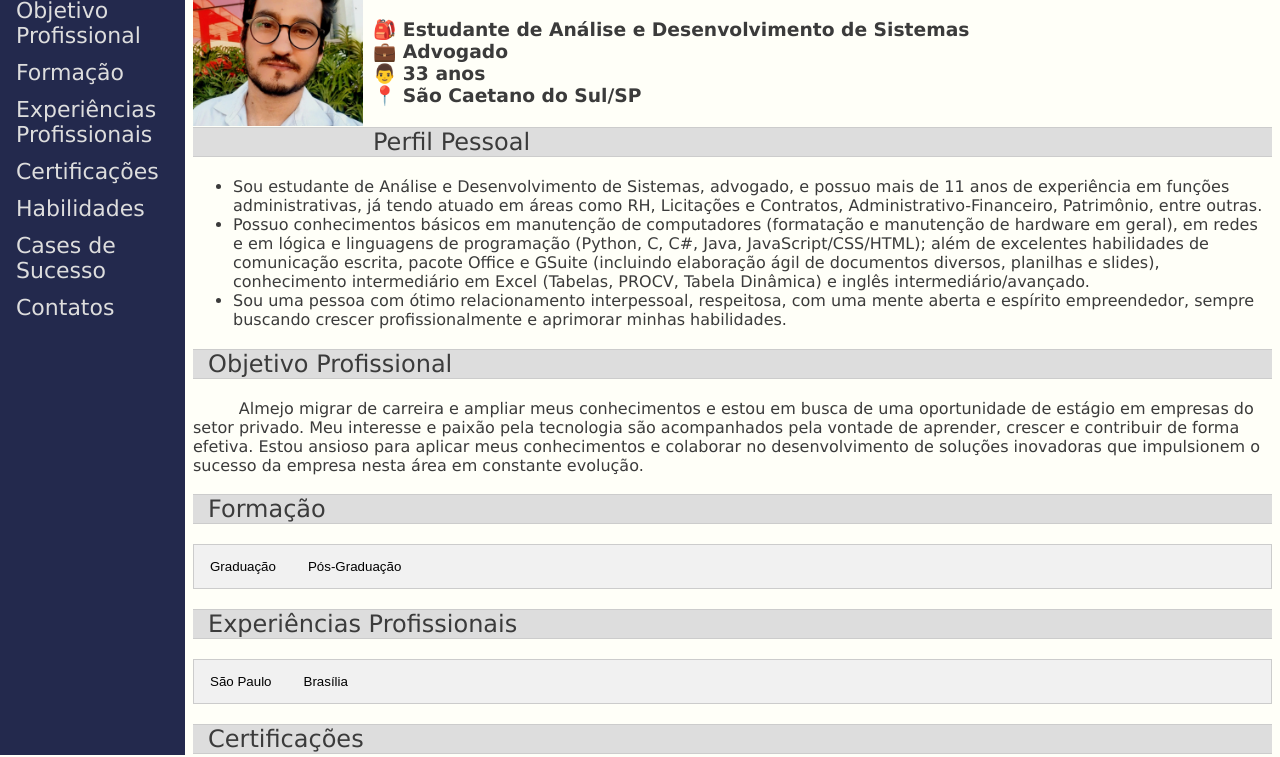
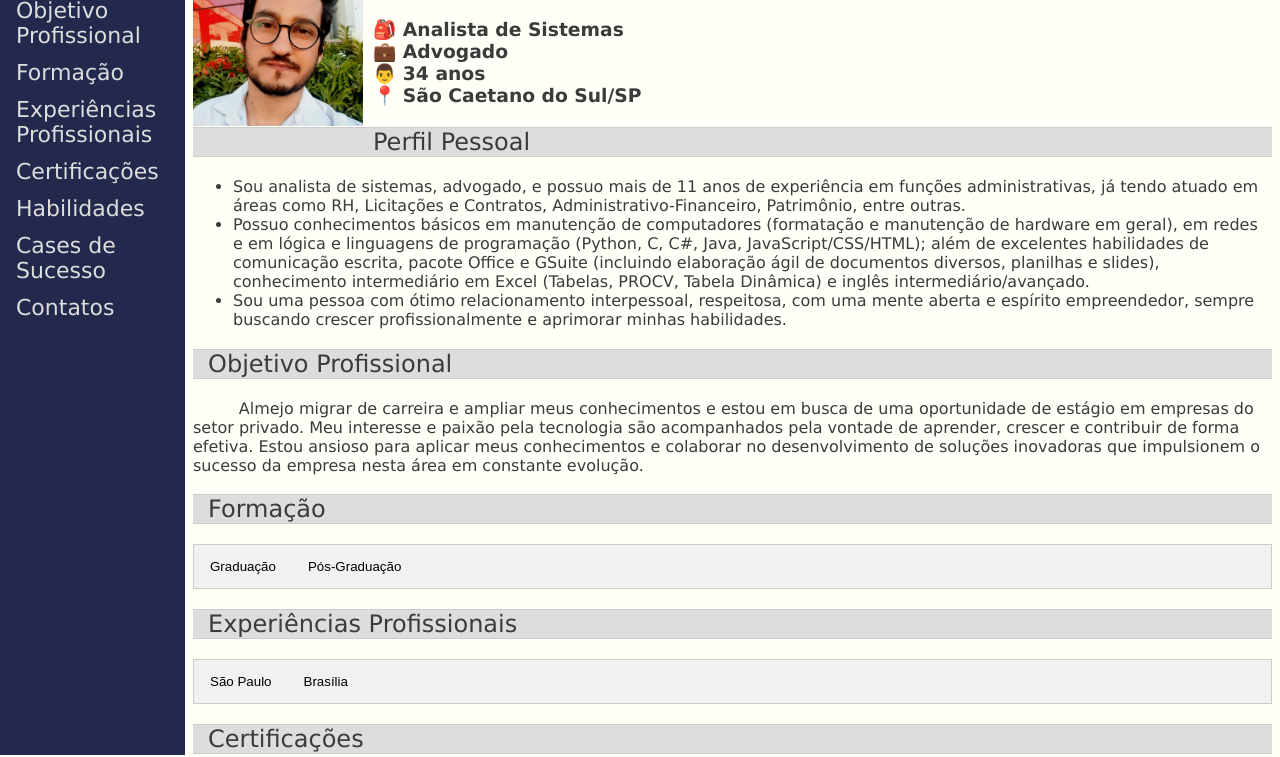
Before and after one commit to BielBauer/meu-site, a plain HTML site: page index.html in a window 1280 px wide. Shown: the part 65-822 px from the top of the page. Drawn offline with Linux system fonts and the light colour scheme.

Commit message:
atualização da formação e idade

```diff
--- a/index.html
+++ b/index.html
@@ -13,9 +13,9 @@
         <div>
             <img src="foto-gabriel.jpeg">
             <h1>GABRIEL DE AGUIAR BATISTA</h1>
-            <h3>🎒 Estudante de Análise e Desenvolvimento de Sistemas <br>
+            <h3>🎒 Analista de Sistemas <br>
                 💼 Advogado <br>
-                👨 33 anos <br>
+                👨 34 anos <br>
                 📍 São Caetano do Sul/SP </div></h3>
         </div>
 
@@ -38,7 +38,7 @@
     <h2 id="perfil">Perfil Pessoal</h2>
 
     <ul>
-        <li>Sou estudante de Análise e Desenvolvimento de Sistemas, advogado, e possuo mais de 11 anos de experiência em funções
+        <li>Sou analista de sistemas, advogado, e possuo mais de 11 anos de experiência em funções
             administrativas, já tendo atuado em áreas como RH, Licitações e Contratos, Administrativo-Financeiro, Patrimônio,
             entre outras.</li>
         <li>Possuo conhecimentos básicos em manutenção de computadores (formatação e manutenção de hardware em geral), em redes e
```
